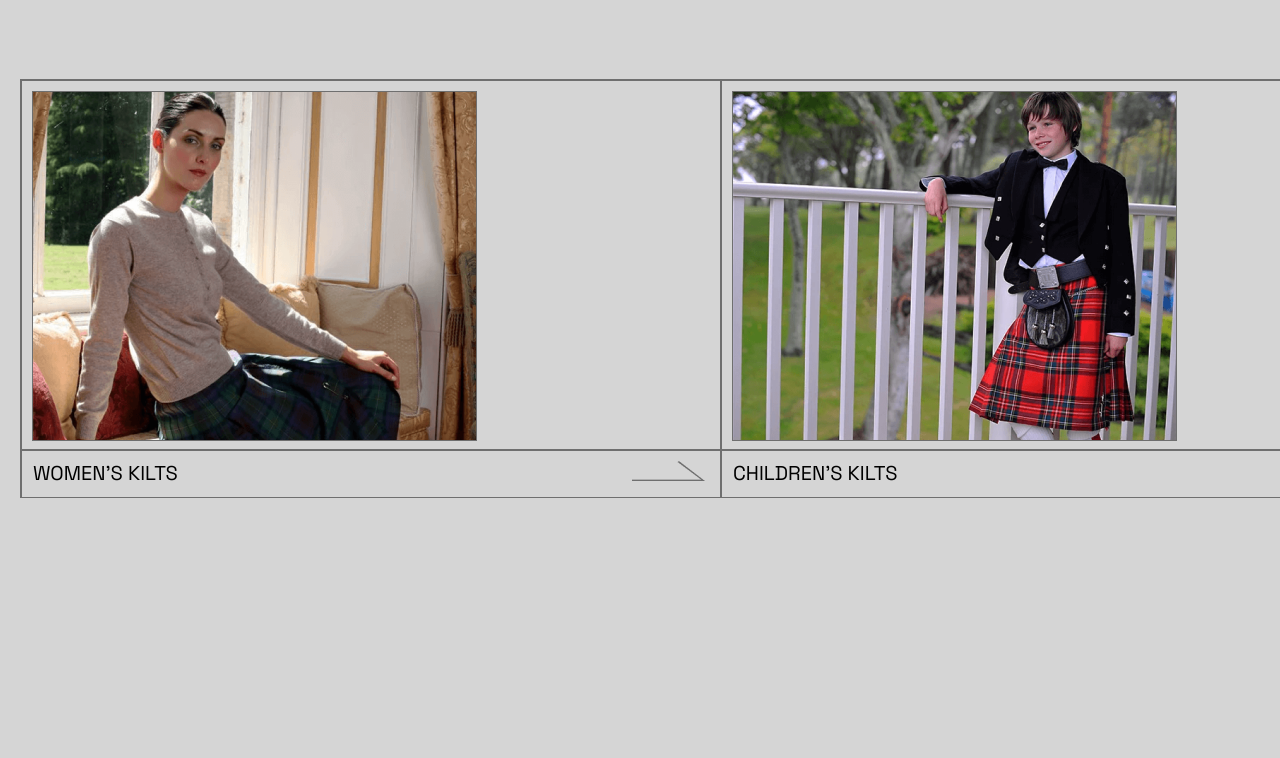
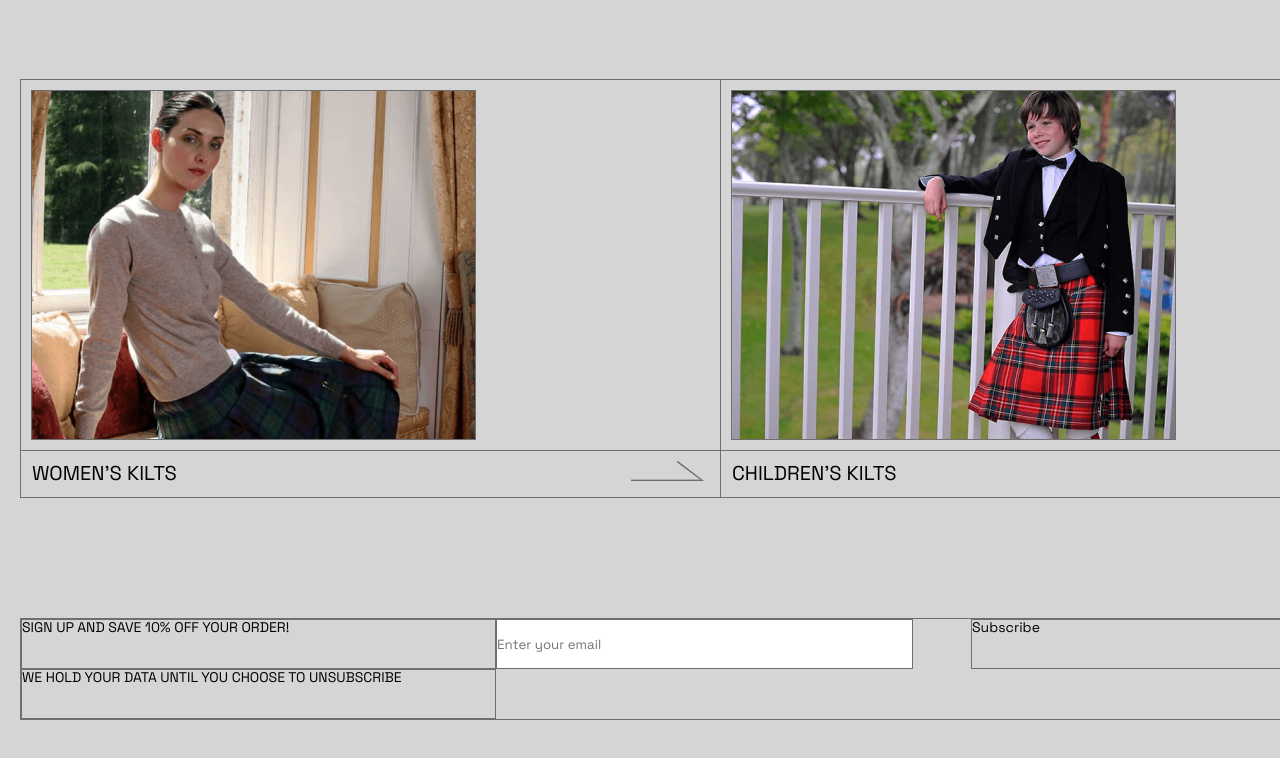
Before and after one commit to ZenovichAN/Kilt_First_Website, a plain HTML site: page index.html in a window 1280 px wide. Shown: the part 2454-3212 px from the top of the page. Drawn offline with Linux system fonts and the light colour scheme.

Commit message:
added block five.

```diff
--- a/index.html
+++ b/index.html
@@ -11,6 +11,7 @@
     <link rel="stylesheet" href="CSS/Two-block-general-page.css">
     <link rel="stylesheet" href="CSS/tree-block-general-page.css">
     <link rel="stylesheet" href="/CSS/four-block-general.css">
+    <link rel="stylesheet" href="/CSS/five-block-general-page.css">
     <link rel="preconnect" href="https://fonts.googleapis.com">
     <link rel="preconnect" href="https://fonts.gstatic.com" crossorigin>
     <link href="https://fonts.googleapis.com/css2?family=Space+Grotesk:wght@300..700&display=swap" rel="stylesheet">
@@ -76,13 +77,6 @@
                 </div>
             </div>
         </main>
-        <!-- <section class="two-block-general-page">
-            <div class="two-block-general-page-h2">
-                <h2>HIGHLAND WEAR</h2>
-            </div>
-
-
-        </section> -->
         <section class="container-block2-general">
             <div class="grid-0-head">
                 <h2>HIGHLAND WEAR</h2>
@@ -161,13 +155,28 @@
                 <div class="image-right"></div>
             </div>
             <div class="block-left-bottom">
-                <h2>Women's Kilts</h2>
+                <a href="/">
+                    <h2>Women's Kilts</h2>
+                </a>
             </div>
             <div class="block-right-bottom">
-                <h2>Children's Kilts</h2>
+                <a href="/">
+                    <h2>Children's Kilts</h2>
+                </a>
             </div>
         </section>
-
+        <section class="five-block-general-page">
+            <div class="item-one-five-block"><a href="/">
+                    <h2>Sign up and save 10% off your order!</h2>
+                </a></div>
+            <form action="#">
+                <input class="input-email-form" type="email" name="" id="" placeholder="Enter your email">
+            </form>
+            <div class="item-tree-block"><a href="/">Subscribe</a></div>
+            <div class="item-four-block">
+                <h2>We hold your data until you choose to unsubscribe</h2>
+            </div>
+        </section>
 
 
 </body>
--- /dev/null
+++ b/scss/five-block-general-page.scss
@@ -0,0 +1,28 @@
+.five-block-general-page {
+    display: grid;
+    border: var(--border);
+    grid-template-columns: repeat(3, 475px);
+    grid-template-rows: 50px 50px;
+    margin-left: 20px;
+    margin-top: 120px;
+    margin-right: 20px;
+
+}
+
+.item-one-five-block {
+    border: var(--border);
+}
+.input-email-form{
+    width: 417px;
+    height: 50px;
+    border: var(--border);
+
+}
+.item-tree-block {
+    border: var(--border);
+}
+.item-four-block {
+    border: var(--border);
+    // grid-column: span 3;
+        // grid-row: span 2;
+}
--- a/scss/four-block-general.scss
+++ b/scss/four-block-general.scss
@@ -9,7 +9,7 @@
     margin-top: 81px;
 }
 .block-left-center {
-    border: solid 1px #6f6f6f;
+    border-right: solid 1px #6f6f6f;
     width: 700px;
     height: 370px;
 
@@ -27,7 +27,7 @@
 
 
 .block-right-center {
-    border: solid 1px #6f6f6f;
+    // border-right: solid 1px #6f6f6f;
     width: 700px;
     height: 370px;
 
@@ -44,6 +44,7 @@
 
 .block-left-bottom {
     border: solid 1px #6f6f6f;
+    border-left: none;
     h2{
         font-size: 20px;
         margin-left: 11px;
@@ -53,6 +54,8 @@
 }
 .block-right-bottom {
     border: solid 1px #6f6f6f;
+    border-left: none;
+    border-right: none;
     h2{
         font-size: 20px;
         margin-left: 11px;
```
Also changed, not shown: CSS/five-block-general-page.css (added), CSS/four-block-general.css.
